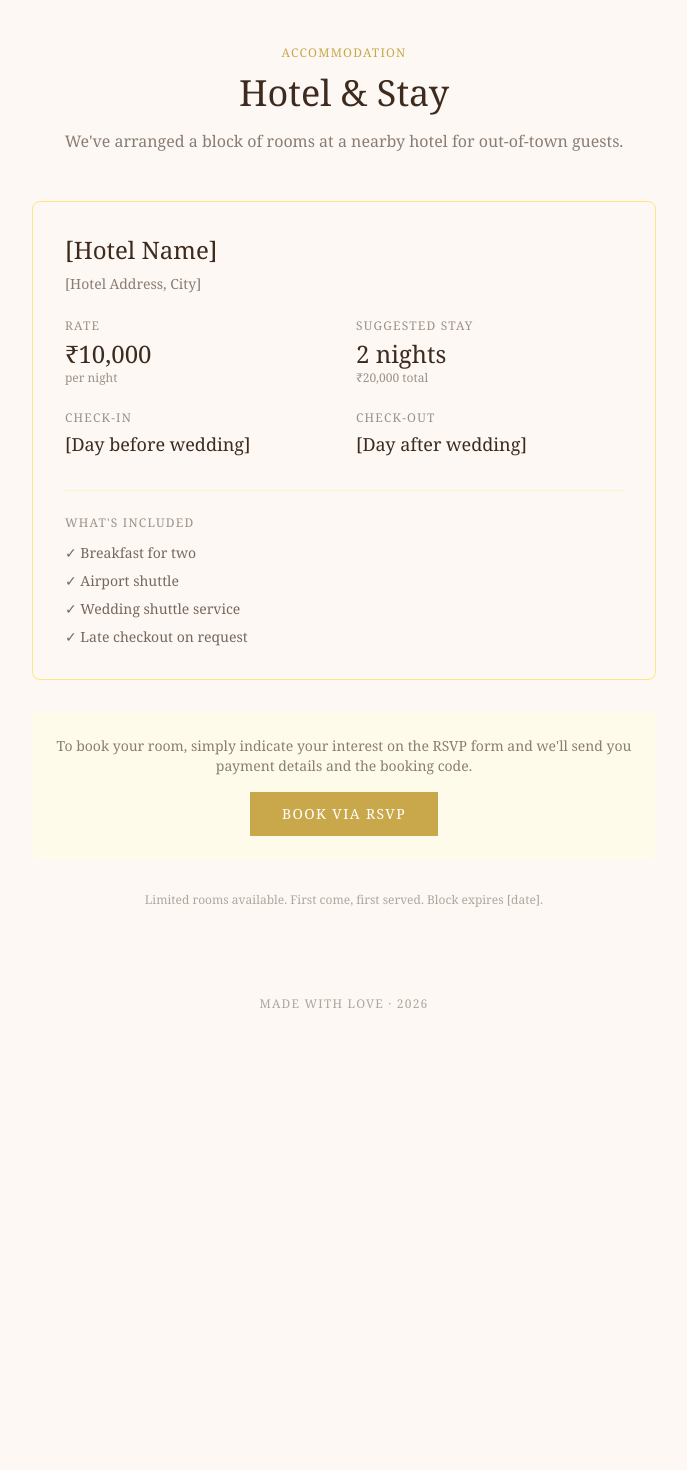
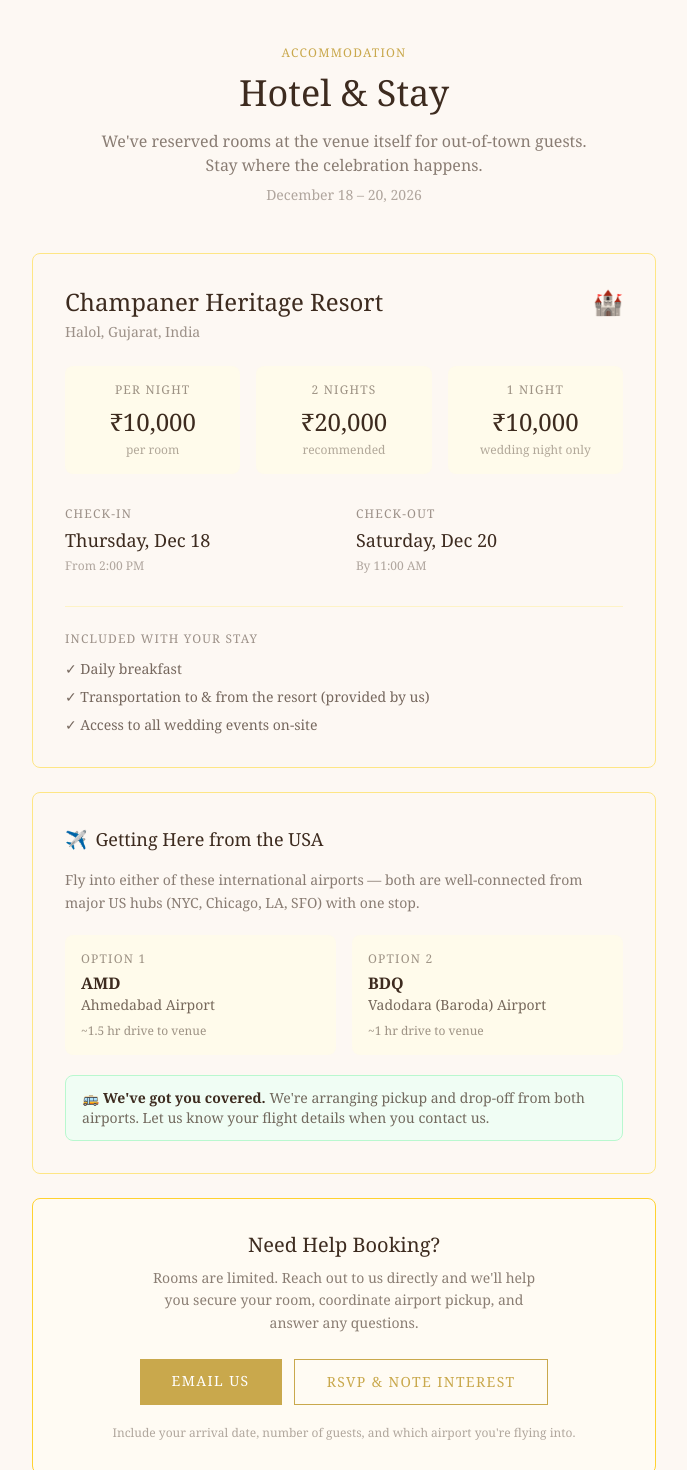
Before and after one commit to riddhipatel23/riddhiandparth-wedding, a Next.js app: page /hotel in a window 1280 px wide. Shown: the part 80-1550 px from the top of the page, without its empty margins (296-983 px from the left). Before the commit the page ends 1116 px from the top, so only its background shows below. Built offline with nearby package versions, Linux system fonts and the light colour scheme.

Commit message:
Add venue, dates, airport info, and hotel contact-to-book section

```diff
--- a/app/hotel/page.tsx
+++ b/app/hotel/page.tsx
@@ -5,62 +5,119 @@
         Accommodation
       </p>
       <h1 className="text-4xl text-center mb-4">Hotel & Stay</h1>
-      <p className="text-center opacity-60 mb-12">
-        We've arranged a block of rooms at a nearby hotel for out-of-town guests.
+      <p className="text-center opacity-60 mb-2 max-w-lg mx-auto">
+        We've reserved rooms at the venue itself for out-of-town guests. Stay where the celebration happens.
       </p>
+      <p className="text-center text-sm opacity-40 mb-12">December 18 – 20, 2026</p>
 
-      <div className="border border-amber-200 rounded-lg p-8 mb-8">
-        <h2 className="text-2xl mb-2">[Hotel Name]</h2>
-        <p className="opacity-60 mb-6 text-sm">[Hotel Address, City]</p>
+      {/* Venue card */}
+      <div className="border border-amber-200 rounded-lg p-8 mb-6">
+        <div className="flex items-start justify-between gap-4 mb-6">
+          <div>
+            <h2 className="text-2xl mb-1">Champaner Heritage Resort</h2>
+            <p className="opacity-50 text-sm">Halol, Gujarat, India</p>
+          </div>
+          <span className="text-2xl">🏰</span>
+        </div>
 
+        {/* Pricing */}
+        <div className="grid grid-cols-3 gap-4 mb-8">
+          <div className="bg-amber-50 rounded-lg p-4 text-center">
+            <p className="text-xs tracking-widest uppercase opacity-50 mb-2">Per Night</p>
+            <p className="text-2xl font-light">₹10,000</p>
+            <p className="text-xs opacity-40 mt-1">per room</p>
+          </div>
+          <div className="bg-amber-50 rounded-lg p-4 text-center">
+            <p className="text-xs tracking-widest uppercase opacity-50 mb-2">2 Nights</p>
+            <p className="text-2xl font-light">₹20,000</p>
+            <p className="text-xs opacity-40 mt-1">recommended</p>
+          </div>
+          <div className="bg-amber-50 rounded-lg p-4 text-center">
+            <p className="text-xs tracking-widest uppercase opacity-50 mb-2">1 Night</p>
+            <p className="text-2xl font-light">₹10,000</p>
+            <p className="text-xs opacity-40 mt-1">wedding night only</p>
+          </div>
+        </div>
+
+        {/* Dates */}
         <div className="grid grid-cols-2 gap-6 mb-8">
           <div>
-            <p className="text-xs tracking-widest uppercase opacity-50 mb-1">Rate</p>
-            <p className="text-2xl font-light">₹10,000</p>
-            <p className="text-xs opacity-50">per night</p>
-          </div>
-          <div>
-            <p className="text-xs tracking-widest uppercase opacity-50 mb-1">Suggested Stay</p>
-            <p className="text-2xl font-light">2 nights</p>
-            <p className="text-xs opacity-50">₹20,000 total</p>
-          </div>
-          <div>
             <p className="text-xs tracking-widest uppercase opacity-50 mb-1">Check-in</p>
-            <p className="text-lg">[Day before wedding]</p>
+            <p className="text-lg">Thursday, Dec 18</p>
+            <p className="text-xs opacity-40 mt-1">From 2:00 PM</p>
           </div>
           <div>
             <p className="text-xs tracking-widest uppercase opacity-50 mb-1">Check-out</p>
-            <p className="text-lg">[Day after wedding]</p>
+            <p className="text-lg">Saturday, Dec 20</p>
+            <p className="text-xs opacity-40 mt-1">By 11:00 AM</p>
           </div>
         </div>
 
+        {/* Included */}
         <div className="border-t border-amber-100 pt-6">
-          <p className="text-xs tracking-widest uppercase opacity-50 mb-3">What's Included</p>
+          <p className="text-xs tracking-widest uppercase opacity-50 mb-3">Included with Your Stay</p>
           <ul className="text-sm space-y-2 opacity-70">
-            <li>✓ Breakfast for two</li>
-            <li>✓ Airport shuttle</li>
-            <li>✓ Wedding shuttle service</li>
-            <li>✓ Late checkout on request</li>
+            <li>✓ Daily breakfast</li>
+            <li>✓ Transportation to & from the resort (provided by us)</li>
+            <li>✓ Access to all wedding events on-site</li>
           </ul>
         </div>
       </div>
 
-      <div className="bg-amber-50 rounded-lg p-6 text-center">
-        <p className="text-sm opacity-60 mb-4">
-          To book your room, simply indicate your interest on the RSVP form and we'll send you payment details and the booking code.
+      {/* Getting There — USA guests */}
+      <div className="border border-amber-200 rounded-lg p-8 mb-6">
+        <h3 className="text-lg mb-4 flex items-center gap-2">
+          <span>✈️</span> Getting Here from the USA
+        </h3>
+        <p className="text-sm opacity-60 mb-5 leading-relaxed">
+          Fly into either of these international airports — both are well-connected from major US hubs (NYC, Chicago, LA, SFO) with one stop.
         </p>
-        <a
-          href="/rsvp"
-          className="inline-block px-8 py-3 tracking-widest uppercase text-sm text-white transition-opacity hover:opacity-80"
-          style={{ background: '#c9a84c' }}
-        >
-          Book via RSVP
-        </a>
+        <div className="grid grid-cols-2 gap-4 mb-5">
+          <div className="bg-amber-50 rounded-lg p-4">
+            <p className="text-xs tracking-widest uppercase opacity-50 mb-1">Option 1</p>
+            <p className="font-semibold">AMD</p>
+            <p className="text-sm opacity-70">Ahmedabad Airport</p>
+            <p className="text-xs opacity-50 mt-2">~1.5 hr drive to venue</p>
+          </div>
+          <div className="bg-amber-50 rounded-lg p-4">
+            <p className="text-xs tracking-widest uppercase opacity-50 mb-1">Option 2</p>
+            <p className="font-semibold">BDQ</p>
+            <p className="text-sm opacity-70">Vadodara (Baroda) Airport</p>
+            <p className="text-xs opacity-50 mt-2">~1 hr drive to venue</p>
+          </div>
+        </div>
+        <div className="bg-green-50 border border-green-200 rounded-lg px-4 py-3 text-sm">
+          <span className="font-semibold">🚌 We've got you covered.</span>{' '}
+          <span className="opacity-70">We're arranging pickup and drop-off from both airports. Let us know your flight details when you contact us.</span>
+        </div>
       </div>
 
-      <p className="text-xs text-center mt-8 opacity-40">
-        Limited rooms available. First come, first served. Block expires [date].
-      </p>
+      {/* Contact to Book */}
+      <div className="border border-amber-300 rounded-lg p-8 text-center" style={{ background: '#fffbf3' }}>
+        <h3 className="text-xl mb-2">Need Help Booking?</h3>
+        <p className="text-sm opacity-60 mb-6 max-w-sm mx-auto leading-relaxed">
+          Rooms are limited. Reach out to us directly and we'll help you secure your room, coordinate airport pickup, and answer any questions.
+        </p>
+        <div className="flex flex-col sm:flex-row gap-3 justify-center">
+          <a
+            href="mailto:riddhik2364@gmail.com?subject=Wedding Hotel Booking"
+            className="px-8 py-3 tracking-widest uppercase text-sm text-white transition-opacity hover:opacity-80"
+            style={{ background: '#c9a84c' }}
+          >
+            Email Us
+          </a>
+          <a
+            href="/rsvp"
+            className="px-8 py-3 tracking-widest uppercase text-sm border transition-opacity hover:opacity-60"
+            style={{ borderColor: '#c9a84c', color: '#c9a84c' }}
+          >
+            RSVP & Note Interest
+          </a>
+        </div>
+        <p className="text-xs opacity-40 mt-5">
+          Include your arrival date, number of guests, and which airport you're flying into.
+        </p>
+      </div>
     </div>
   )
 }
--- a/app/page.tsx
+++ b/app/page.tsx
@@ -38,11 +38,12 @@
       <div className="mt-20 grid grid-cols-1 sm:grid-cols-3 gap-8 max-w-2xl w-full text-center">
         <div>
           <p className="tracking-widest uppercase text-xs mb-1 opacity-50">Date</p>
-          <p className="text-lg">December 2026</p>
+          <p className="text-lg">December 19, 2026</p>
         </div>
         <div>
           <p className="tracking-widest uppercase text-xs mb-1 opacity-50">Venue</p>
-          <p className="text-lg">TBA</p>
+          <p className="text-lg">Champaner Heritage Resort</p>
+          <p className="text-xs opacity-40 mt-1">Halol, Gujarat</p>
         </div>
         <div>
           <p className="tracking-widest uppercase text-xs mb-1 opacity-50">Dress Code</p>
--- a/app/rsvp/page.tsx
+++ b/app/rsvp/page.tsx
@@ -142,7 +142,7 @@
                     Hotel Accommodation
                   </label>
                   <p className="text-sm mt-1 opacity-60">
-                    We've arranged rooms at ₹10,000/night. Check in the evening before, check out the day after.
+                    Champaner Heritage Resort — ₹10,000/night. Check-in Dec 18, check-out Dec 20. Transportation provided by us.
                   </p>
                 </div>
               </div>
```
